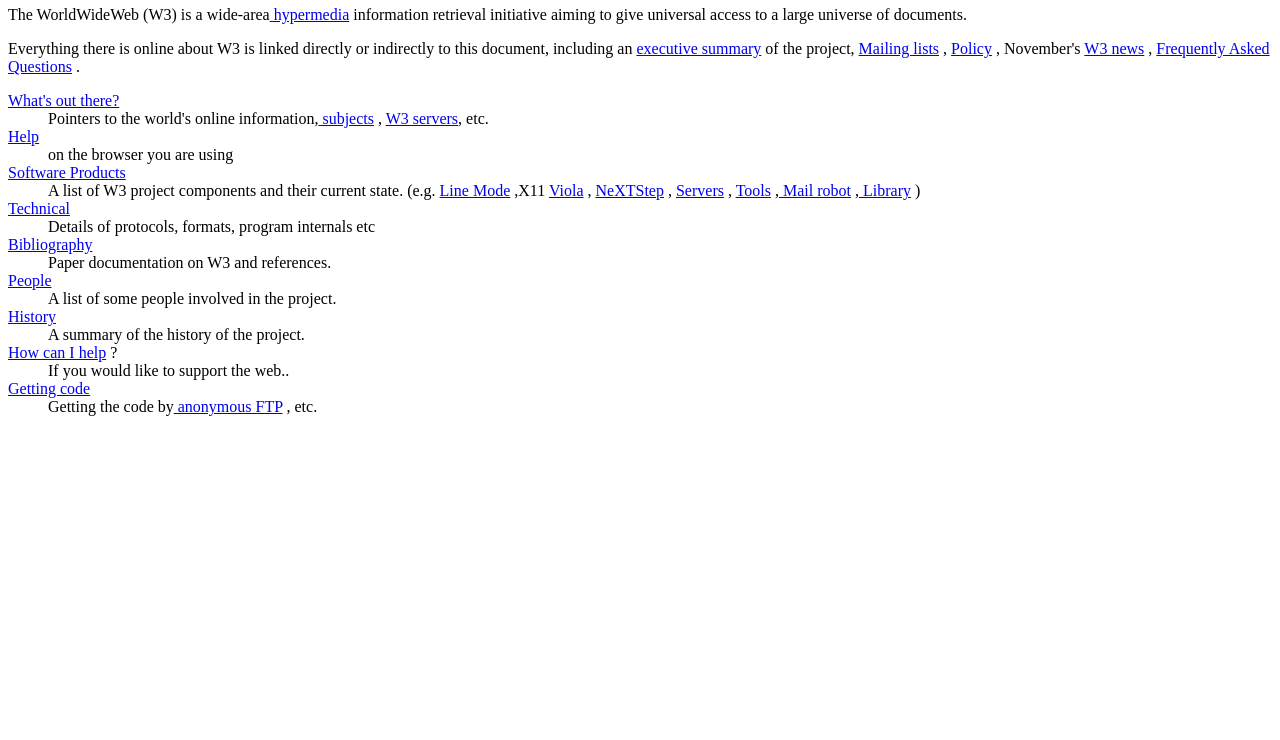
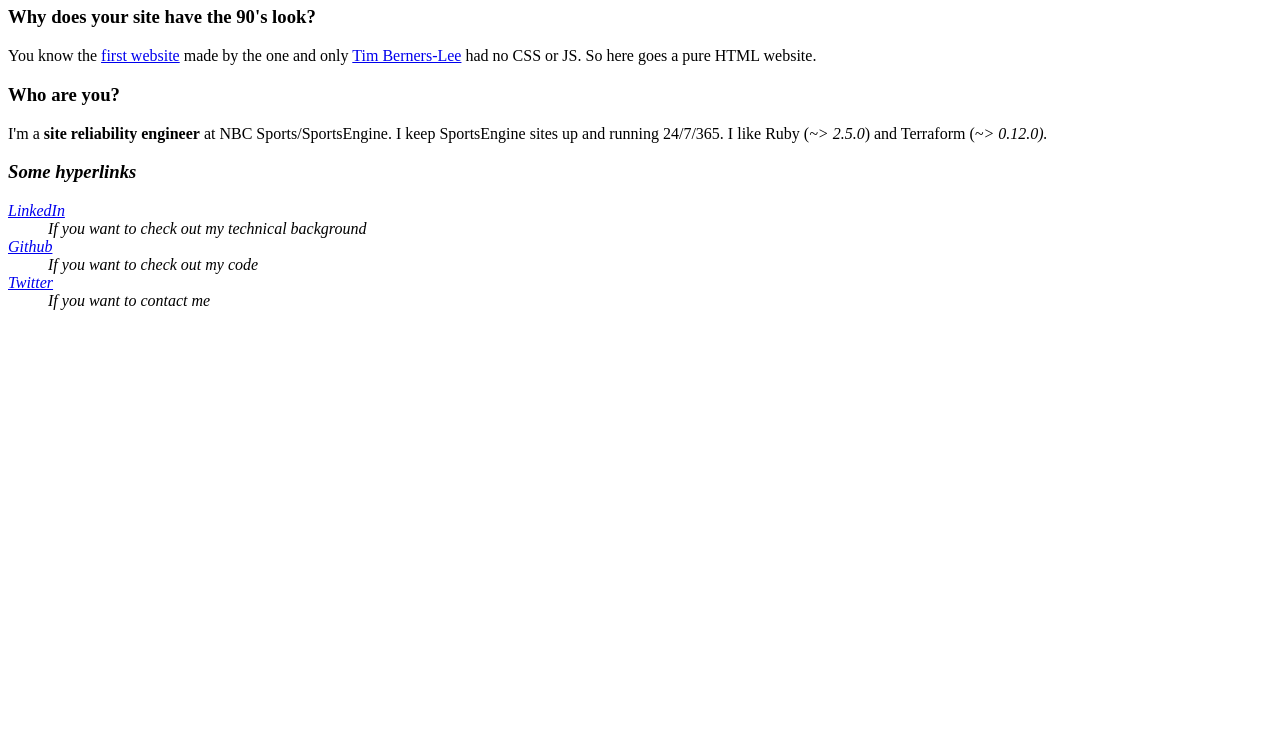
Before and after one commit to real-mj-song/trainsushi.github.io, a plain HTML site: page index.html in a window 1280 px wide. Shown: the part 60-800 px from the top of the page. Drawn offline with Linux system fonts and the light colour scheme.

Commit message:
Update HTML contents

```diff
--- a/index.html
+++ b/index.html
@@ -1,73 +1,27 @@
 <HEADER>
-<TITLE>The World Wide Web project</TITLE>
+<TITLE>TS</TITLE>
 <NEXTID N="55">
 </HEADER>
 <BODY>
-<H1>World Wide Web</H1>The WorldWideWeb (W3) is a wide-area<A
-NAME=0 HREF="WhatIs.html">
-hypermedia</A> information retrieval
-initiative aiming to give universal
-access to a large universe of documents.<P>
-Everything there is online about
-W3 is linked directly or indirectly
-to this document, including an <A
-NAME=24 HREF="Summary.html">executive
-summary</A> of the project, <A
-NAME=29 HREF="Administration/Mailing/Overview.html">Mailing lists</A>
-, <A
-NAME=30 HREF="Policy.html">Policy</A> , November's  <A
-NAME=34 HREF="News/9211.html">W3  news</A> ,
-<A
-NAME=41 HREF="FAQ/List.html">Frequently Asked Questions</A> .
-<DL>
-<DT><A
-NAME=44 HREF="../DataSources/Top.html">What's out there?</A>
-<DD> Pointers to the
-world's online information,<A
-NAME=45 HREF="../DataSources/bySubject/Overview.html"> subjects</A>
-, <A
-NAME=z54 HREF="../DataSources/WWW/Servers.html">W3 servers</A>, etc.
-<DT><A
-NAME=46 HREF="Help.html">Help</A>
-<DD> on the browser you are using
-<DT><A
-NAME=13 HREF="Status.html">Software Products</A>
-<DD> A list of W3 project
-components and their current state.
-(e.g. <A
-NAME=27 HREF="LineMode/Browser.html">Line Mode</A> ,X11 <A
-NAME=35 HREF="Status.html#35">Viola</A> ,  <A
-NAME=26 HREF="NeXT/WorldWideWeb.html">NeXTStep</A>
-, <A
-NAME=25 HREF="Daemon/Overview.html">Servers</A> , <A
-NAME=51 HREF="Tools/Overview.html">Tools</A> ,<A
-NAME=53 HREF="MailRobot/Overview.html"> Mail robot</A> ,<A
-NAME=52 HREF="Status.html#57">
-Library</A> )
-<DT><A
-NAME=47 HREF="Technical.html">Technical</A>
-<DD> Details of protocols, formats,
-program internals etc
-<DT><A
-NAME=40 HREF="Bibliography.html">Bibliography</A>
-<DD> Paper documentation
-on  W3 and references.
-<DT><A
-NAME=14 HREF="People.html">People</A>
-<DD> A list of some people involved
-in the project.
-<DT><A
-NAME=15 HREF="History.html">History</A>
-<DD> A summary of the history
-of the project.
-<DT><A
-NAME=37 HREF="Helping.html">How can I help</A> ?
-<DD> If you would like
-to support the web..
-<DT><A
-NAME=48 HREF="../README.html">Getting code</A>
-<DD> Getting the code by<A
-NAME=49 HREF="LineMode/Defaults/Distribution.html">
-anonymous FTP</A> , etc.</A>
-</DL>
+<H1>Tony Song's Website</H1>
+<h3>Why does your site have the 90's look?</h3>
+<p>
+  You know the <a href="http://info.cern.ch/hypertext/WWW/TheProject.html">first website</a>
+  made by the one and only <a href="https://www.w3.org/People/Berners-Lee/">Tim Berners-Lee</a>
+  had no CSS or JS. So here goes a pure HTML website.
+</p>
+<h3>Who are you?</h3>
+<p>
+  I'm a <b>site reliability engineer</b> at NBC Sports/SportsEngine. I keep SportsEngine sites up and running 24/7/365.
+  I like Ruby (<em>~> 2.5.0</em>) and Terraform (<em>~> 0.12.0<em>).
+</p>
+<h3>Some hyperlinks</h3>
+<dl>
+  <dt><a href="https://www.linkedin.com/in/tony-song-841969129/">LinkedIn</a></dt>
+  <dd>If you want to check out my technical background</dd>
+  <dt><a href="https://github.com/trainsushi">Github</a></dt>
+  <dd>If you want to check out my code</dd>
+  <dt><a href="https://twitter.com/trainsushidev">Twitter</a></dt>
+  <dd>If you want to contact me</dd>
+</dl>
 </BODY>
```
